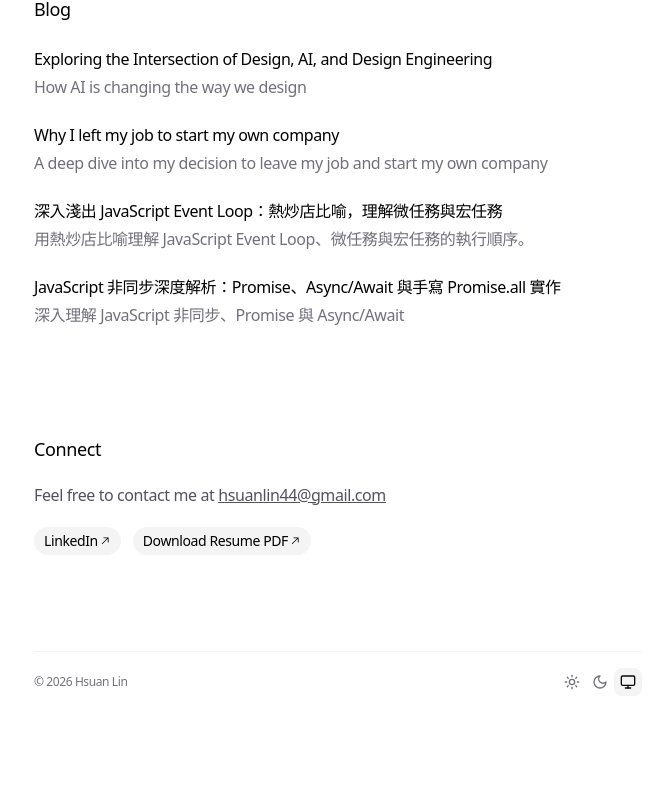
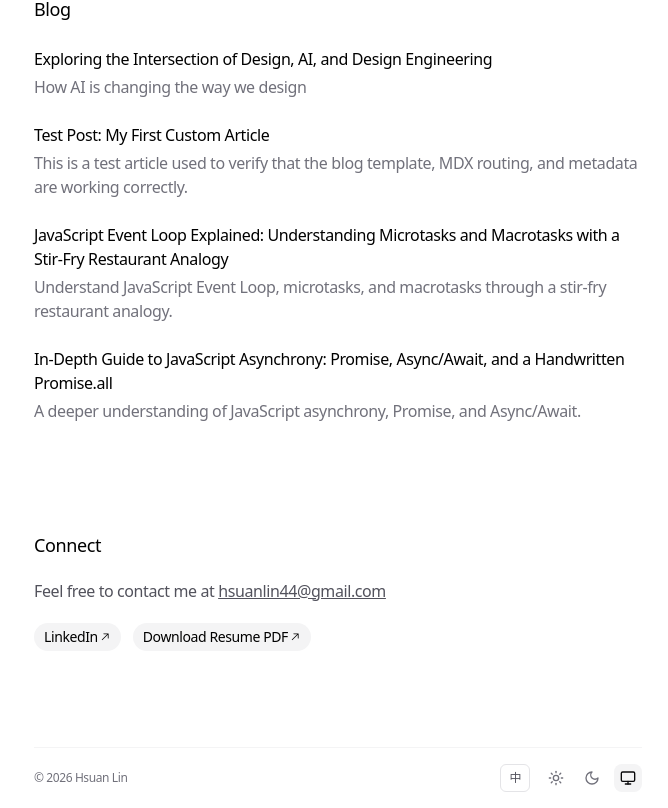
Before and after one commit to hsuanlin-dev/hsuanlin-portfolio, a Next.js app: page / in a window 1280 px wide. Shown: the part 2699-3507 px from the top of the page, without its empty margins (302-970 px from the left). Before the commit the page ends 3411 px from the top, so only its background shows below. Built offline with nearby package versions, Linux system fonts and the light colour scheme.

Commit message:
add homepage bilingual support

```diff
--- a/app/data.ts
+++ b/app/data.ts
@@ -1,16 +1,26 @@
+export type LangText = {
+  en: string
+  zh: string
+}
+
+export type LangList = {
+  en: string[]
+  zh: string[]
+}
+
 type Project = {
   name: string
-  description: string
+  description: LangText
   link: string
   image: string
   id: string
 }
 
 type WorkRole = {
-  title: string
+  title: LangText
   start: string
   end: string
-  highlights: string[]
+  highlights: LangList
 }
 
 type WorkExperience = {
@@ -22,28 +32,28 @@ type WorkExperience = {
 
 type Education = {
   id: string
-  title: string
+  title: LangText
   school: string
   start: string
   end: string
   icon?: string
-  highlights?: string[] // scholarship ＆ honor
+  highlights?: LangList
 }
 
 type BlogPost = {
-  title: string
-  description: string
+  title: LangText
+  description: LangText
   link: string
   uid: string
 }
 
 type SocialLink = {
-  label: string
+  label: LangText
   link: string
   download?: boolean
 }
 
-export const SKILLS = [
+export const SKILLS: string[] = [
   'React.js',
   'Next.js',
   'TypeScript',
@@ -59,35 +69,42 @@ export const SKILLS = [
 export const PROJECTS: Project[] = [
   {
     name: 'Indigenous Carbon Sink ESG Platform',
-    description:
-      'Advanced component library and customizable templates for sustainable ESG web platforms.',
+    description: {
+      en: 'Advanced component library and customizable templates for sustainable ESG web platforms.',
+      zh: '為永續 ESG 網站平台打造進階元件庫與可客製化版型系統。',
+    },
     link: 'https://csp-tradevan.com.tw/ESG/Formosa',
-    image:
-      '/esg.png',
+    image: '/esg.png',
     id: 'project1',
   },
   {
     name: 'EZSIGN Digital Signature',
-    description: 'Comprehensive UI kit with animated components for secure digital signature services.',
+    description: {
+      en: 'Comprehensive UI kit with animated components for secure digital signature services.',
+      zh: '為安全數位簽章服務打造完整 UI Kit 與動態互動元件系統。',
+    },
     link: 'https://ezsign.tradevan.com.tw/APESP/',
-    image:
-      '/ezsign.png',
+    image: '/ezsign.png',
     id: 'project2',
   },
   {
     name: 'TaipeiPASS – Taipei City Citizen Portal',
-    description: 'Modern UI kit featuring interactive maps, animations, and citizen-centric services for Taipei city portal.',
+    description: {
+      en: 'Modern UI kit featuring interactive maps, animations, and citizen-centric services for Taipei city portal.',
+      zh: '為台北市民服務入口網站打造現代化 UI Kit，整合互動地圖、動態效果與以市民為核心的服務體驗。',
+    },
     link: 'https://id.taipei/tpcd/',
-    image:
-      '/taipeipass.png',
+    image: '/taipeipass.png',
     id: 'project3',
   },
   {
     name: 'National Park Service, Ministry of the Interior',
-    description: 'Responsive UI components and animated interfaces for national park information and interactive maps.',
+    description: {
+      en: 'Responsive UI components and animated interfaces for national park information and interactive maps.',
+      zh: '為國家公園資訊與互動地圖打造響應式 UI 元件與動態介面。',
+    },
     link: 'https://www.nps.gov.tw/ch',
-    image:
-      '/nps.png',
+    image: '/nps.png',
     id: 'project4',
   },
 ]
@@ -99,22 +116,40 @@ export const WORK_EXPERIENCE: WorkExperience[] = [
     icon: '/tradevan.jpg',
     roles: [
       {
-        title: 'Design Engineer',
+        title: {
+          en: 'Design Engineer',
+          zh: '設計工程師',
+        },
         start: '2023',
         end: 'Present',
-        highlights: [
+        highlights: {
+          en: [
             'Designed and implemented user-facing features with a strong focus on usability and cross-team collaboration.',
             'Partnered closely with designers and backend engineers to build scalable, maintainable frontend solutions.',
           ],
+          zh: [
+            '設計並實作面向使用者的產品功能，重視易用性與跨團隊協作。',
+            '與設計師及後端工程師緊密合作，打造可擴充且易維護的前端解決方案。',
+          ],
+        },
       },
       {
-        title: 'Full Stack Developer',
+        title: {
+          en: 'Full Stack Developer',
+          zh: '全端工程師',
+        },
         start: '2020',
         end: '2023',
-        highlights: [
+        highlights: {
+          en: [
             'Developed and maintained full-stack web applications for enterprise clients.',
             'Enhanced system performance and code quality through refactoring, testing strategies, and peer code reviews.',
           ],
+          zh: [
+            '為企業客戶開發並維護全端網頁應用系統。',
+            '透過重構、測試策略與同儕程式碼審查，提升系統效能與程式碼品質。',
+          ],
+        },
       },
     ],
   },
@@ -123,64 +158,111 @@ export const WORK_EXPERIENCE: WorkExperience[] = [
 export const EDUCATION: Education[] = [
   {
     id: 'edu-parsons',
-    title: "Master’s Degree in Design and Technology",
+    title: {
+      en: "Master’s Degree in Design and Technology",
+      zh: '設計與科技碩士',
+    },
     school: 'Parsons School of Design, New York, NY, USA',
     start: '2016',
     end: '2018',
     icon: '/parsons.png',
-    highlights: [
+    highlights: {
+      en: [
         'Focused on the intersection of design, technology, and human-centered interaction through studio-based projects.',
         'Selected for the Studying Abroad for Excellent Students Scholarship, sponsored by the Ministry of Education, Taiwan.',
       ],
+      zh: [
+        '透過工作室型專案深入探索設計、科技與以人為本互動的交會。',
+        '獲教育部優秀學生出國留學獎學金。',
+      ],
+    },
   },
   {
     id: 'edu-ntu',
-    title: "Bachelor’s Degree in Computer Science",
-    school: 'National Taiwan University, Taipei, Taiwan',
+    title: {
+      en: "Bachelor’s Degree in Computer Science",
+      zh: '資訊工程學士',
+    },
+    school: 'National Taipei University, Taipei, Taiwan',
     start: '2010',
     end: '2014',
     icon: '/ntpu.jpg',
-    highlights: [
+    highlights: {
+      en: [
         'A significant part of the education involves practical experience through labs and projects, which are designed to enhance problem-solving skills.',
       ],
+      zh: [
+        '課程包含大量實驗與專題實作，著重培養問題分析與解決能力。',
+      ],
+    },
   },
   {
     id: 'edu-efrei',
-    title: 'Exchange Program in Computer Science',
+    title: {
+      en: 'Exchange Program in Computer Science',
+      zh: '資訊工程交換計畫',
+    },
     school: 'EFREI – Engineering School of Digital Technologies, Paris, France',
     start: '2012',
     end: '2013',
     icon: '/efrei.jpg',
-    highlights: [
+    highlights: {
+      en: [
         'Awarded the MOE Scholarship for Excellent Students to Study Overseas (2012).',
       ],
+      zh: [
+        '2012 年獲教育部優秀學生出國研修獎學金。',
+      ],
+    },
   },
 ]
 
 export const BLOG_POSTS: BlogPost[] = [
   {
-    title: 'Exploring the Intersection of Design, AI, and Design Engineering',
-    description: 'How AI is changing the way we design',
+    title: {
+      en: 'Exploring the Intersection of Design, AI, and Design Engineering',
+      zh: '探索設計、AI 與設計工程的交會',
+    },
+    description: {
+      en: 'How AI is changing the way we design',
+      zh: 'AI 正如何改變我們設計與打造產品的方式',
+    },
     link: '/blog/exploring-the-intersection-of-design-ai-and-design-engineering',
     uid: 'blog-1',
   },
   {
-    title: 'Why I left my job to start my own company',
-    description:
-      'A deep dive into my decision to leave my job and start my own company',
+    title: {
+      en: 'Test Post: My First Custom Article',
+      zh: '測試文章',
+    },
+    description: {
+      en: 'This is a test article used to verify that the blog template, MDX routing, and metadata are working correctly.',
+      zh: '測試文章描述',
+    },
     link: '/blog/test-post-my-first-custom-article',
     uid: 'blog-2',
   },
   {
-    title: '深入淺出 JavaScript Event Loop：熱炒店比喻，理解微任務與宏任務',
-    description:
-      '用熱炒店比喻理解 JavaScript Event Loop、微任務與宏任務的執行順序。',
+    title: {
+      en: 'JavaScript Event Loop Explained: Understanding Microtasks and Macrotasks with a Stir-Fry Restaurant Analogy',
+      zh: '深入淺出 JavaScript Event Loop：熱炒店比喻，理解微任務與宏任務',
+    },
+    description: {
+      en: 'Understand JavaScript Event Loop, microtasks, and macrotasks through a stir-fry restaurant analogy.',
+      zh: '用熱炒店比喻理解 JavaScript Event Loop、微任務與宏任務的執行順序。',
+    },
     link: '/blog/javascript-event-loop-explained',
     uid: 'blog-3',
   },
   {
-    title: 'JavaScript 非同步深度解析：Promise、Async/Await 與手寫 Promise.all 實作',
-    description: '深入理解 JavaScript 非同步、Promise 與 Async/Await',
+    title: {
+      en: 'In-Depth Guide to JavaScript Asynchrony: Promise, Async/Await, and a Handwritten Promise.all',
+      zh: 'JavaScript 非同步深度解析：Promise、Async/Await 與手寫 Promise.all',
+    },
+    description: {
+      en: 'A deeper understanding of JavaScript asynchrony, Promise, and Async/Await.',
+      zh: '深入理解 JavaScript 非同步、Promise 與 Async/Await。',
+    },
     link: '/blog/javascript-promise-async-await',
     uid: 'blog-4',
   },
@@ -188,11 +270,17 @@ export const BLOG_POSTS: BlogPost[] = [
 
 export const SOCIAL_LINKS: SocialLink[] = [
   {
-    label: 'LinkedIn',
+    label: {
+      en: 'LinkedIn',
+      zh: 'LinkedIn',
+    },
     link: 'https://www.linkedin.com/in/hlforge/',
   },
   {
-    label: 'Download Resume PDF',
+    label: {
+      en: 'Download Resume PDF',
+      zh: '下載履歷 PDF',
+    },
     link: '/resume.png',
     download: true,
   },
--- a/app/footer.tsx
+++ b/app/footer.tsx
@@ -1,6 +1,6 @@
 'use client'
 import { AnimatedBackground } from '@/components/ui/animated-background'
-import { TextLoop } from '@/components/ui/text-loop'
+//import { TextLoop } from '@/components/ui/text-loop'
 import { MonitorIcon, MoonIcon, SunIcon } from 'lucide-react'
 import { useTheme } from 'next-themes'
 import { useEffect, useState } from 'react'
@@ -66,12 +66,47 @@ function ThemeSwitch() {
   )
 }
 
+function LanguageSwitch() {
+  const [lang, setLang] = useState<'en' | 'zh'>('en')
+  const [mounted, setMounted] = useState(false)
+
+  useEffect(() => {
+    const savedLang = localStorage.getItem('lang') as 'en' | 'zh' | null
+    if (savedLang) {
+      setLang(savedLang)
+    }
+    setMounted(true)
+  }, [])
+
+  const handleToggle = () => {
+    const nextLang = lang === 'en' ? 'zh' : 'en'
+    setLang(nextLang)
+    localStorage.setItem('lang', nextLang)
+    window.dispatchEvent(new Event('languageChange'))
+  }
+
+  if (!mounted) return null
+
+  return (
+    <button
+      type="button"
+      onClick={handleToggle}
+      className="mr-1 h-7 rounded-md border border-zinc-200 px-2 py-1 text-xs text-zinc-600 transition hover:bg-zinc-100 dark:border-zinc-700 dark:text-zinc-300 dark:hover:bg-zinc-800"
+      aria-label="Switch language"
+    >
+      {lang === 'en' ? '中' : 'EN'}
+    </button>
+  )
+}
+
+
 export function Footer() {
   return (
     <footer className="mt-24 border-t border-zinc-100 px-0 py-4 dark:border-zinc-800">
       <div className="flex items-center justify-between">
         <span className="text-xs text-zinc-500">© 2026 Hsuan Lin</span>
-        <div className="text-xs text-zinc-400">
+        <div className="flex items-center gap-2 text-xs text-zinc-400">
+          <LanguageSwitch />
           <ThemeSwitch />
         </div>
       </div>
--- a/app/page.tsx
+++ b/app/page.tsx
@@ -12,6 +12,8 @@ import { Magnetic } from '@/components/ui/magnetic'
 // } from '@/components/ui/morphing-dialog'
 import Link from 'next/link'
 import { AnimatedBackground } from '@/components/ui/animated-background'
+import { useEffect, useState } from 'react'
+import { text } from '@/lib/i18n'
 import {
   SKILLS,
   PROJECTS,
@@ -142,6 +144,31 @@ function MagneticSocialLink({
 }
 
 export default function Personal() {
+
+  // language Change
+  const [lang, setLang] = useState<'en' | 'zh'>('en')
+  //console.log("lang:", lang)
+
+  useEffect(() => {
+    const savedLang = localStorage.getItem('lang') as 'en' | 'zh' | null
+    if (savedLang) {
+      setLang(savedLang)
+    }
+
+    const handleLanguageChange = () => {
+      const updatedLang = localStorage.getItem('lang') as 'en' | 'zh' | null
+      if (updatedLang) {
+        setLang(updatedLang)
+      }
+    }
+
+    window.addEventListener('languageChange', handleLanguageChange)
+
+    return () => {
+      window.removeEventListener('languageChange', handleLanguageChange)
+    }
+  }, [])
+
   return (
     <motion.main
       className="space-y-24"
@@ -155,9 +182,9 @@ export default function Personal() {
       >
         <div className="flex-1">
           <p className="text-zinc-600 dark:text-zinc-400">
-            Senior Frontend Design Engineer<br></br>
-            5+ years crafting performant, interactive web experiences.<br></br>
-            Passionate about turning design intuition into clean, scalable code — delivering intuitive, fast, and accessible user interfaces.
+            {text[lang].heroTitle}<br></br>
+            {text[lang].heroSubtitle}<br></br>
+            {text[lang].heroDescription}
           </p>
         </div>
       </motion.section>
@@ -167,7 +194,7 @@ export default function Personal() {
         transition={TRANSITION_SECTION}
       >
         <h3 className="mb-6 text-xl font-semibold tracking-tight">
-          Skills
+          {text[lang].skills}
         </h3>
 
         <div className="flex flex-wrap gap-2">
@@ -195,7 +222,7 @@ export default function Personal() {
         variants={VARIANTS_SECTION}
         transition={TRANSITION_SECTION}
       >
-        <h3 className="mb-5 text-lg font-medium">Selected Projects</h3>
+        <h3 className="mb-5 text-lg font-medium">{text[lang].projects}</h3>
         <div className="grid grid-cols-1 gap-6 sm:grid-cols-2">
           {PROJECTS.map((project) => (
             <div key={project.name} className="space-y-2">
@@ -213,7 +240,7 @@ export default function Personal() {
                   <span className="absolute bottom-0.5 left-0 block h-[1px] w-full max-w-0 bg-zinc-900 dark:bg-zinc-50 transition-all duration-200 group-hover:max-w-full"></span>
                 </a>
                 <p className="text-base text-zinc-600 dark:text-zinc-400">
-                  {project.description}
+                  {project.description[lang]}
                 </p>
               </div>
             </div>
@@ -222,7 +249,7 @@ export default function Personal() {
       </motion.section>
 
       <motion.section variants={VARIANTS_SECTION} transition={TRANSITION_SECTION}>
-        <h3 className="mb-5 text-lg font-medium">Work Experience</h3>
+        <h3 className="mb-5 text-lg font-medium">{text[lang].experience}</h3>
 
         <div className="flex flex-col space-y-3">
           {WORK_EXPERIENCE.map((job) => (
@@ -261,7 +288,7 @@ export default function Personal() {
                         <div key={idx}>
                           <div className="flex items-start justify-between gap-4">
                             <h5 className="text-base font-normal text-zinc-600 dark:text-zinc-400">
-                              {role.title}
+                              {role.title[lang]}
                             </h5>
                             <p className="shrink-0 text-base text-zinc-500 leading-relaxed dark:text-zinc-400">
                               {role.start} – {role.end}
@@ -269,7 +296,7 @@ export default function Personal() {
                           </div>
 
                           <ul className="mt-3 list-disc space-y-2 pl-5 text-base leading-7 text-zinc-600 dark:text-zinc-400">
-                            {role.highlights.map((item, i) => (
+                            {role.highlights[lang].map((item, i) => (
                               <li key={i}>{item}</li>
                             ))}
                           </ul>
@@ -285,7 +312,7 @@ export default function Personal() {
       </motion.section>
 
       <motion.section variants={VARIANTS_SECTION} transition={TRANSITION_SECTION}>
-        <h3 className="mb-5 text-lg font-medium">Education</h3>
+        <h3 className="mb-5 text-lg font-medium">{text[lang].education}</h3>
 
         <div className="flex flex-col space-y-3">
           {EDUCATION.map((school) => (
@@ -322,20 +349,21 @@ export default function Personal() {
                     <div className="mt-4">
                       <div className="flex items-start justify-between gap-4">
                         <p className="text-base font-normal text-zinc-600 dark:text-zinc-400">
-                          {school.title}
+                          {school.title[lang]}
                         </p>
                         <p className="shrink-0 text-base text-zinc-500 leading-relaxed dark:text-zinc-400">
                           {school.start} – {school.end}
                         </p>
                       </div>
 
-                      {school.highlights && school.highlights.length > 0 && (
+                      {school.highlights && school.highlights[lang].length > 0 && (
                         <ul className="mt-3 list-disc space-y-2 pl-5 text-base leading-7 text-zinc-600 dark:text-zinc-400">
-                          {school.highlights.map((item, idx) => (
-                            <li key={idx}>{item}</li>
+                          {school.highlights[lang].map((item) => (
+                            <li key={item}>{item}</li>
                           ))}
                         </ul>
                       )}
+
                     </div>
                   </div>
                 </div>
@@ -352,7 +380,7 @@ export default function Personal() {
         variants={VARIANTS_SECTION}
         transition={TRANSITION_SECTION}
       >
-        <h3 className="mb-3 text-lg font-medium">Blog</h3>
+        <h3 className="mb-3 text-lg font-medium">{text[lang].blog}</h3>
         <div className="flex flex-col space-y-0">
           <AnimatedBackground
             enableHover
@@ -372,10 +400,10 @@ export default function Personal() {
               >
                 <div className="flex flex-col space-y-1">
                   <h4 className="font-normal dark:text-zinc-100">
-                    {post.title}
+                    {post.title[lang]}
                   </h4>
                   <p className="text-zinc-500 dark:text-zinc-400">
-                    {post.description}
+                    {post.description[lang]}
                   </p>
                 </div>
               </Link>
@@ -388,17 +416,17 @@ export default function Personal() {
         variants={VARIANTS_SECTION}
         transition={TRANSITION_SECTION}
       >
-        <h3 className="mb-5 text-lg font-medium">Connect</h3>
+        <h3 className="mb-5 text-lg font-medium">{text[lang].connect}</h3>
         <p className="mb-5 text-zinc-600 dark:text-zinc-400">
-          Feel free to contact me at{' '}
+          {text[lang].contactIntro}{' '}
           <a className="underline dark:text-zinc-300" href={`mailto:${EMAIL}`}>
             {EMAIL}
           </a>
         </p>
         <div className="flex items-center justify-start space-x-3">
           {SOCIAL_LINKS.map((link) => (
-            <MagneticSocialLink key={link.label} link={link.link}>
-              {link.label}
+            <MagneticSocialLink key={link.link} link={link.link}>
+              {link.label[lang]}
             </MagneticSocialLink>
           ))}
         </div>
--- /dev/null
+++ b/lib/i18n.ts
@@ -0,0 +1,37 @@
+export const text = {
+  en: {
+    heroTitle: 'Senior Frontend Design Engineer',
+    heroSubtitle: '5+ years crafting performant, interactive web experiences.',
+    heroDescription:
+      'Passionate about turning design intuition into clean, scalable code — delivering intuitive, fast, and accessible user interfaces.',
+
+    skills: 'Skills',
+    projects: 'Selected Projects',
+    experience: 'Work Experience',
+    education: 'Education',
+    blog: 'Blog',
+    connect: 'Connect',
+
+    contactIntro: 'Feel free to contact me at',
+    resume: 'Download Resume PDF',
+    linkedin: 'LinkedIn',
+  },
+
+  zh: {
+    heroTitle: '資深前端設計工程師',
+    heroSubtitle: '擁有 5 年以上打造高效能互動式網頁體驗的經驗。',
+    heroDescription:
+      '熱衷於將設計直覺轉化為乾淨、可擴充的程式碼，打造直覺、快速且具備無障礙體驗的使用者介面。',
+
+    skills: '技能',
+    projects: '精選專案',
+    experience: '工作經歷',
+    education: '學歷',
+    blog: '部落格',
+    connect: '聯絡方式',
+
+    contactIntro: '歡迎來信聯絡我：',
+    resume: '下載履歷 PDF',
+    linkedin: 'LinkedIn',
+  },
+} as const
```
Lines whose indentation alone changed are shown as unchanged.
